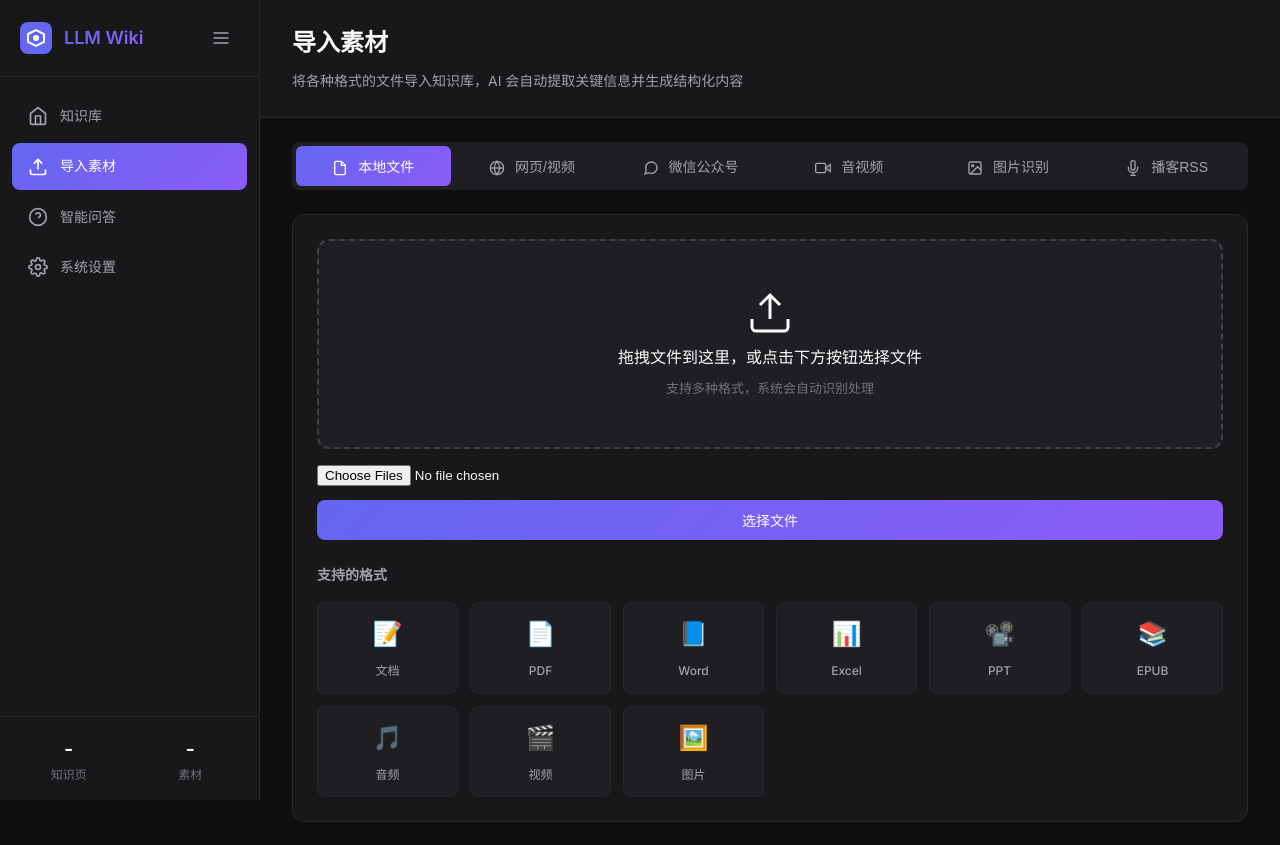
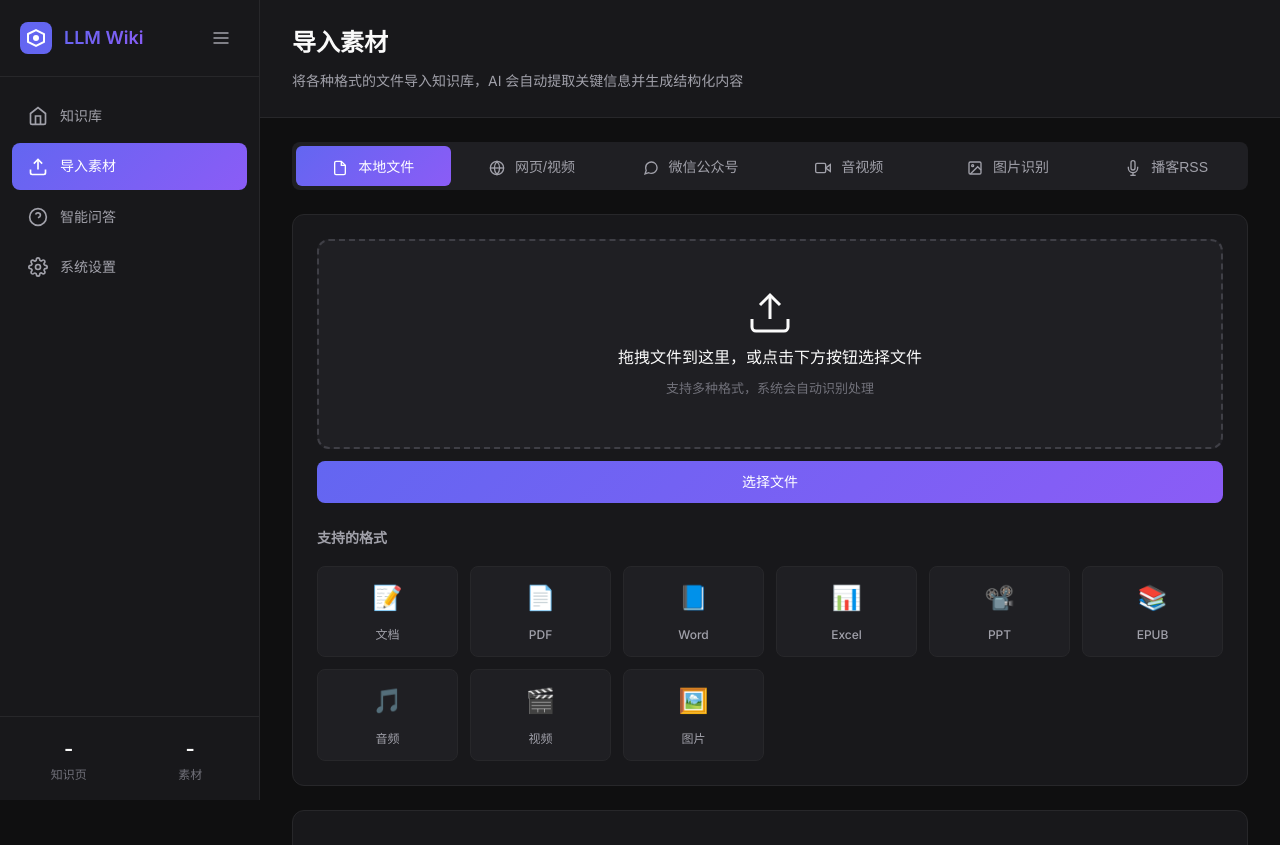
Before and after one commit to ccnulh/llm-wiki, a Flask app: page /import in a window 1280 px wide. Shown: the top 845 px of the page. Run offline with Flask 3, Linux system fonts and the light colour scheme; some libraries are stand-ins or nearby versions.

Commit message:
fix: file picker button + remove leftover Python str() calls
- Use label[for=file-input] so click reliably opens the file dialog
- Replace JS-invalid str(e) with e.message in podcast handlers

Co-Authored-By: Claude Opus 4.7 <noreply@anthropic.com>

```diff
--- a/templates/import.html
+++ b/templates/import.html
@@ -91,8 +91,8 @@
                 <p class="upload-text">拖拽文件到这里，或点击下方按钮选择文件</p>
                 <p class="upload-hint">支持多种格式，系统会自动识别处理</p>
             </div>
-            <input type="file" id="file-input" multiple style="margin-top: 16px; width: 100%;" />
-            <button class="btn btn-primary" style="margin-top: 12px; width: 100%;" onclick="document.getElementById('file-input').click()">选择文件</button>
+            <input type="file" id="file-input" multiple style="display: none;" />
+            <label for="file-input" class="btn btn-primary" style="margin-top: 12px; width: 100%; display: inline-block; text-align: center; cursor: pointer;">选择文件</label>
 
             <div style="margin-top: 24px;">
                 <h3 style="font-size: 14px; color: var(--text-secondary); margin-bottom: 12px;">支持的格式</h3>
@@ -769,7 +769,7 @@ async function fetchPodcastRss() {
         }
     } catch (e) {
         document.getElementById('podcast-title').textContent = '获取失败';
-        document.getElementById('podcast-episode-count').textContent = str(e);
+        document.getElementById('podcast-episode-count').textContent = e.message;
     }
 }
 
@@ -805,8 +805,8 @@ async function importPodcastEpisode(index) {
             importingDiv.innerHTML = `<p style="color: var(--error); margin: 0;">✗ 导入失败: ${data.error}</p>`;
         }
     } catch (e) {
-        updateImportItem(`${episode.title}`, 'error', str(e));
-        importingDiv.innerHTML = `<p style="color: var(--error); margin: 0;">✗ 错误: ${str(e)}</p>`;
+        updateImportItem(`${episode.title}`, 'error', e.message);
+        importingDiv.innerHTML = `<p style="color: var(--error); margin: 0;">✗ 错误: ${e.message}</p>`;
     }
 }
 
```
